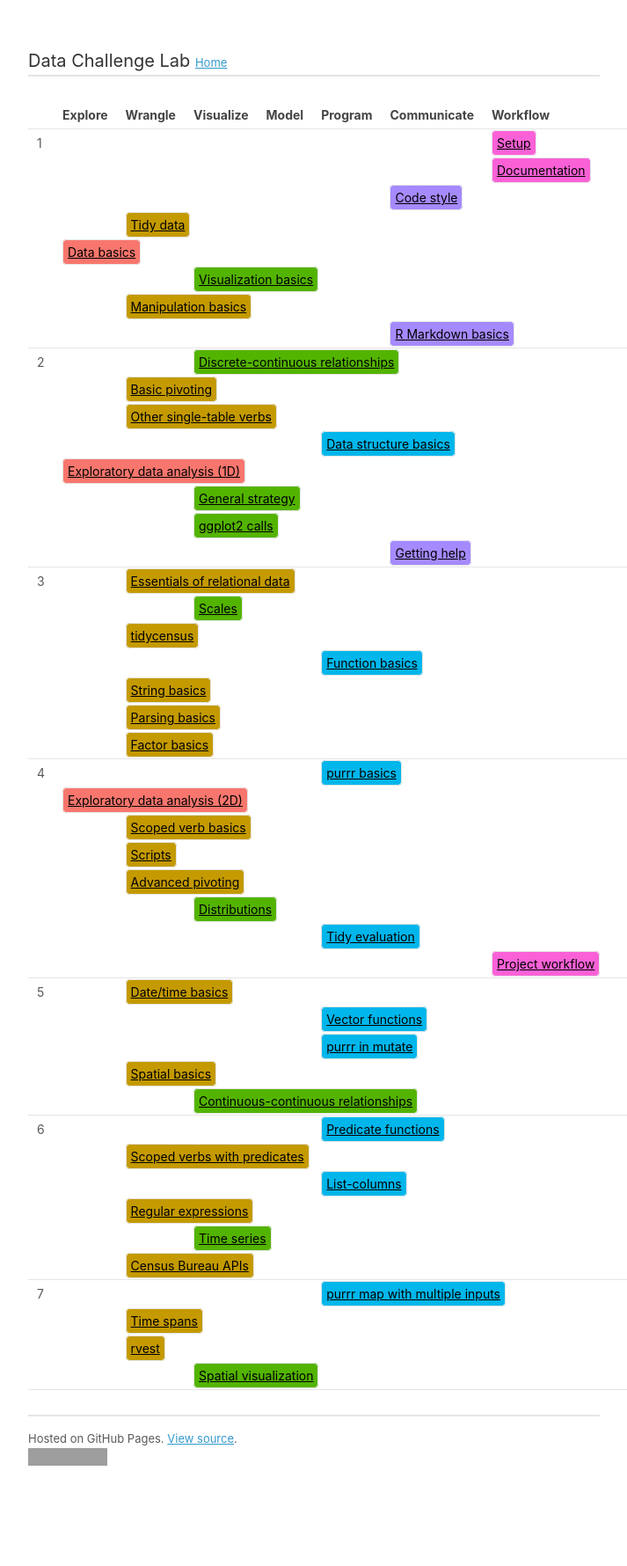
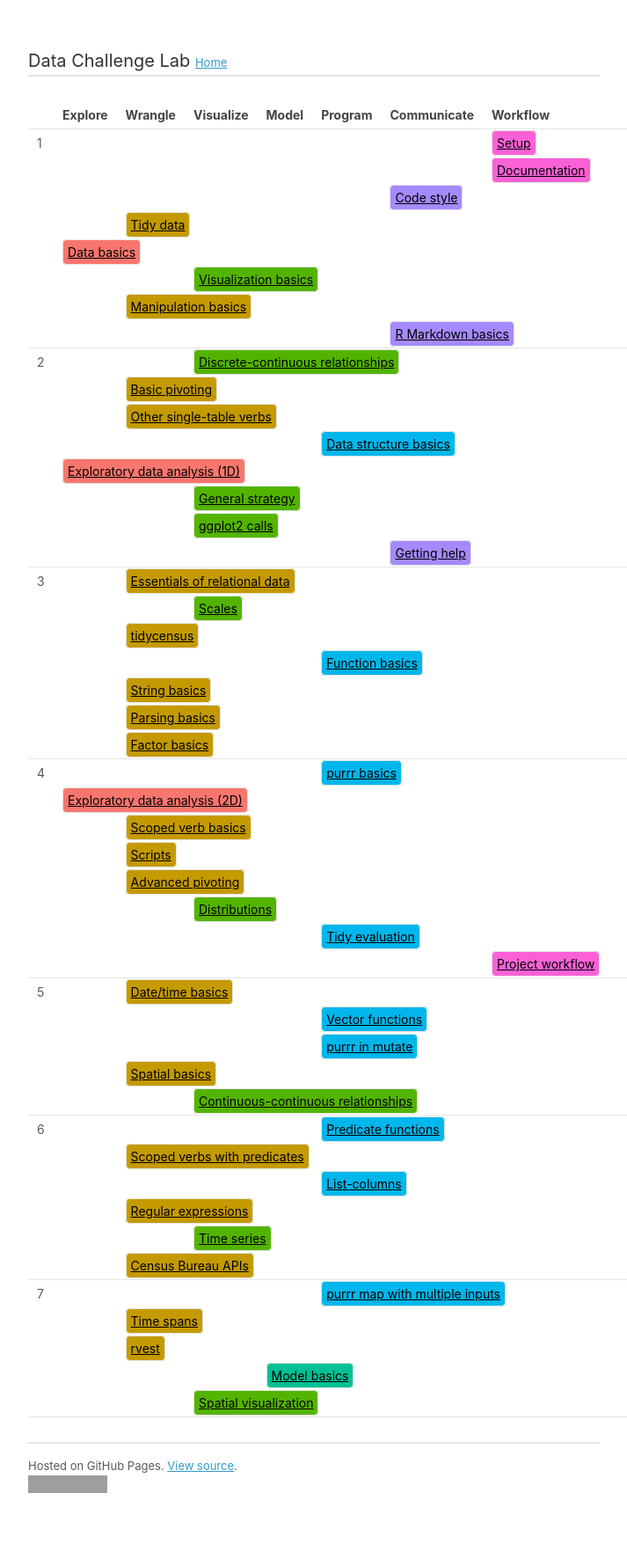
Before and after one commit to dcl-2020-01/curriculum, a Jekyll site: the page built from docs/index.md, in a window 1280 px wide. Shown: the whole page at 88% size, without its empty margins (283-996 px from the left). Built offline with Jekyll 4.4.1, drawn with Linux system fonts in a browser that asks for light colours; our own code applies the rules of GitHub Pages for plain Markdown files; a script that is not in the unit is left out; before the commit the page ends 1749 px from its top, so only the background shows below that; grey boxes are pictures that could not be loaded.

Commit message:
Update for week 7

```diff
--- a/docs/index.md
+++ b/docs/index.md
@@ -315,6 +315,12 @@ title: Theme index
 </tr>
 <tr>
 <td></td>
+  <td colspan="3"></td>
+  <td colspan="6"><a class="model" href="model-basics.html">Model basics</a></td>
+  <td colspan="3"></td>
+</tr>
+<tr>
+<td></td>
   <td colspan="2"></td>
   <td colspan="6"><a class="visualize" href="spatial-vis.html">Spatial visualization</a></td>
   <td colspan="4"></td>
--- a/syllabus.yml
+++ b/syllabus.yml
@@ -59,6 +59,7 @@ weeks:
   - purrr-parallel
   - timespans
   - rvest
+  - model-basics
   - spatial-vis
 
   week-08:
```
Also changed, not shown: overview.png.
